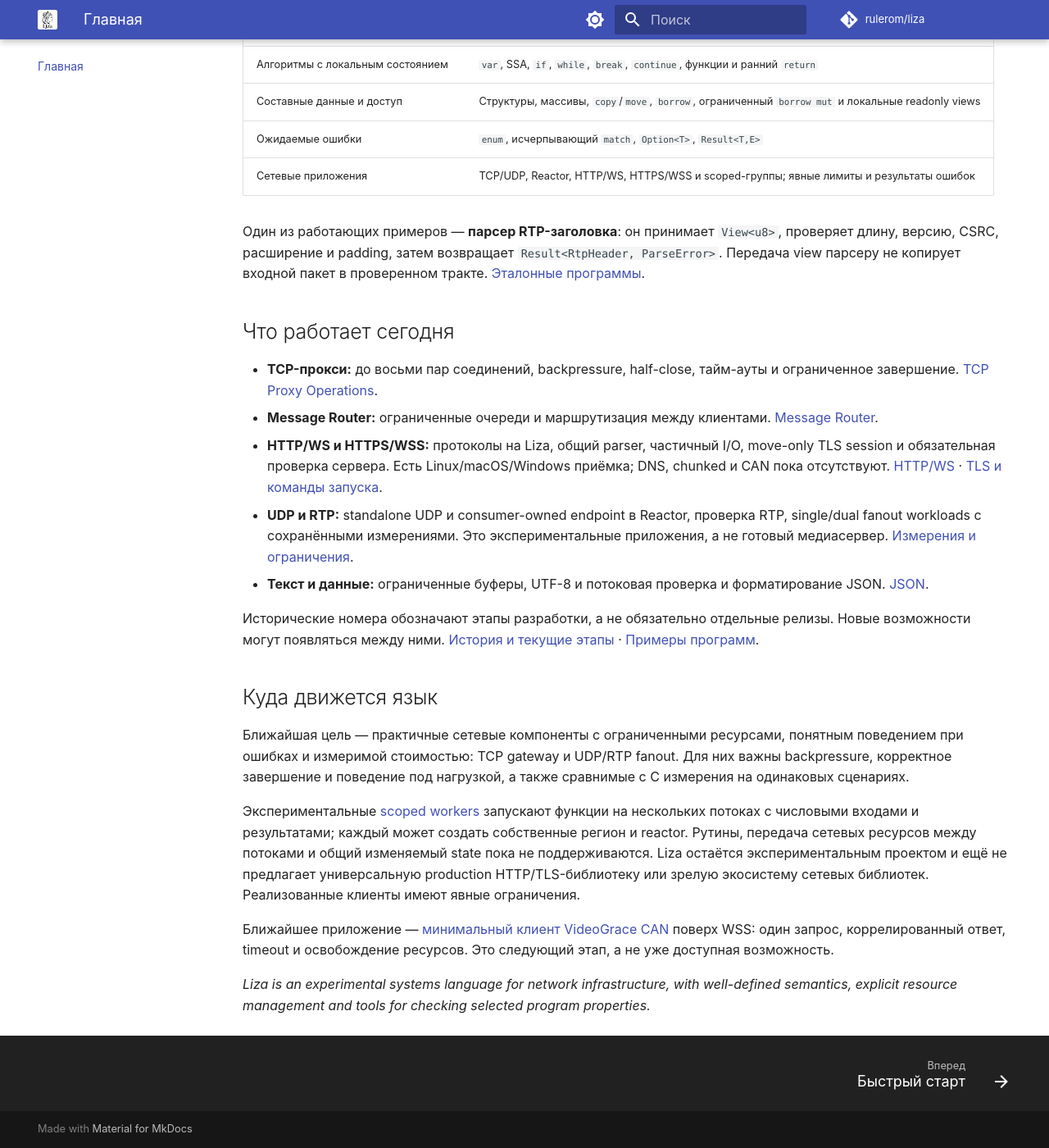
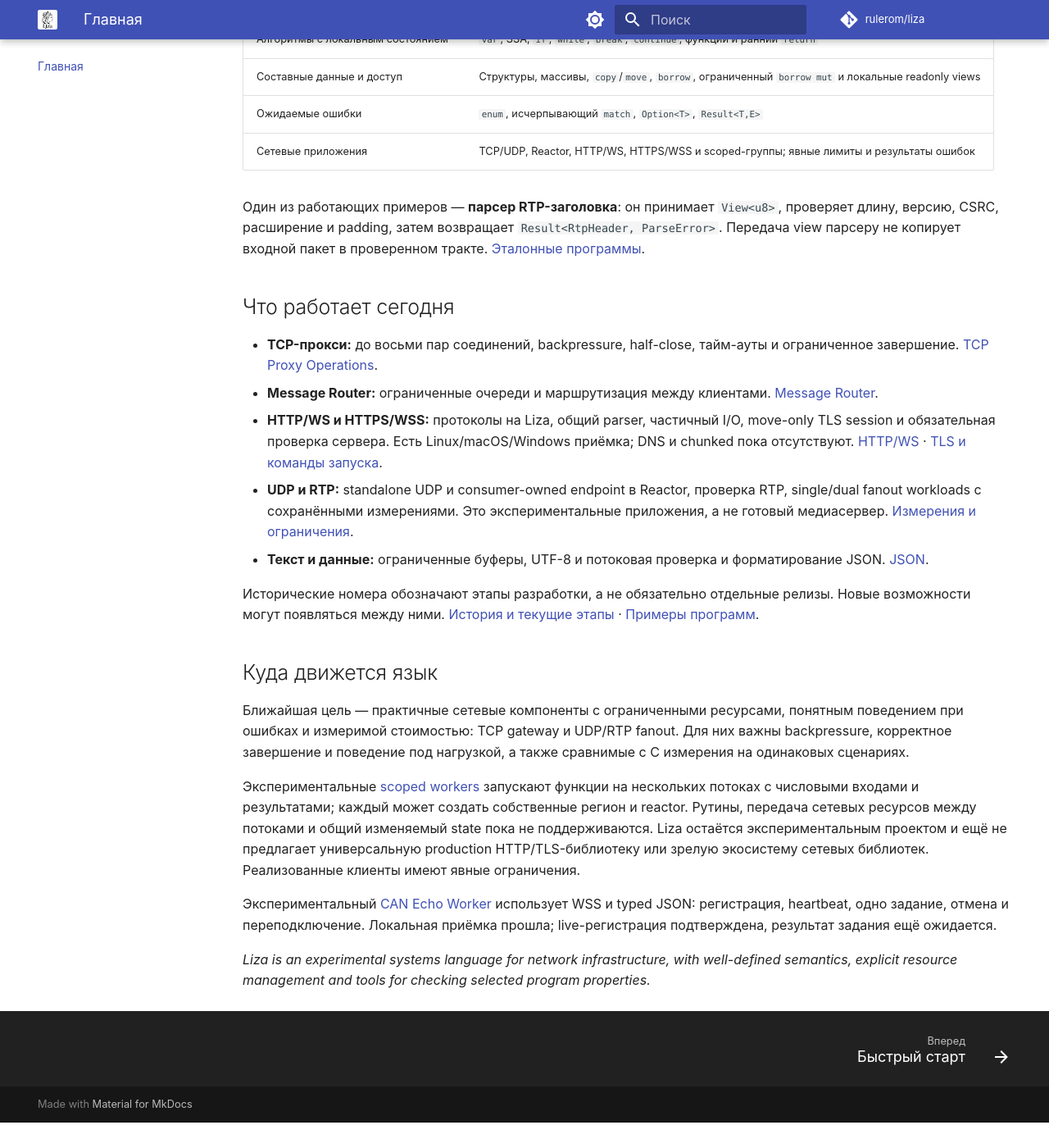
Before and after one commit to rulerom/liza, an MkDocs documentation site: the page built from docs/index.md, in a window 1280 px wide and 1400 px high, scrolled down 4210 px. Shown: the whole window at 82% size. Built offline with MkDocs 1.6.1 and Material for MkDocs 9.7.7, drawn with Linux system fonts in a browser that asks for light colours; comment, search, counter and statistics services are not loaded; after the commit the page ends 5579 px from its top, so only the background shows below that; some of the changed text lies outside the part shown.

Commit message:
Align CAN application status across documentation

```diff
--- a/docs/index.md
+++ b/docs/index.md
@@ -11,7 +11,7 @@ hide:
   <h1>Сетевые сервисы.<br>Явные ресурсы. Проверяемые свойства.</h1>
   <p class="liza-definition">Liza — экспериментальный системный язык для сетевой инфраструктуры: прокси, шлюзов и протокольных сервисов. Он сочетает определённую семантику, явное управление ресурсами и инструменты проверки отдельных свойств программ.</p>
   <p class="liza-lead"><strong>Сегодня:</strong> нативные TCP-прокси и Message Router, HTTP/WS на Liza, HTTPS/WSS с проверкой сервера, scoped-группы и RTP fanout с одним или двумя независимыми сетевыми владельцами.</p>
-  <p class="liza-lead"><strong>Следующий этап:</strong> минимальный WSS-клиент VideoGrace CAN, измерения реальных приложений и расширение проверяемого фрагмента. Язык и его API ещё могут меняться.</p>
+  <p class="liza-lead"><strong>Следующий этап:</strong> live-приёмка CAN Echo Worker, измерения реальных приложений и расширение проверяемого фрагмента. Язык и его API ещё могут меняться.</p>
   <div class="liza-actions">
     <a class="liza-button liza-button-primary" href="getting-started.html">Написать первую программу</a>
     <a class="liza-button" href="network-gateway.html">Verified Network Gateway</a>
@@ -169,7 +169,7 @@ build\hello.exe
   [Message Router](message-router.md).
 - **HTTP/WS и HTTPS/WSS:** протоколы на Liza, общий parser, частичный I/O,
   move-only TLS session и обязательная проверка сервера. Есть Linux/macOS/Windows
-  приёмка; DNS, chunked и CAN пока отсутствуют. [HTTP/WS](http-websocket.md) ·
+  приёмка; DNS и chunked пока отсутствуют. [HTTP/WS](http-websocket.md) ·
   [TLS и команды запуска](tls-transport.md).
 - **UDP и RTP:** standalone UDP и consumer-owned endpoint в Reactor,
   проверка RTP, single/dual fanout workloads с сохранёнными измерениями.
@@ -197,9 +197,9 @@ fanout. Для них важны backpressure, корректное заверш
 предлагает универсальную production HTTP/TLS-библиотеку или зрелую экосистему
 сетевых библиотек. Реализованные клиенты имеют явные ограничения.
 
-Ближайшее приложение — [минимальный клиент VideoGrace CAN](roadmap.md#can-client)
-поверх WSS: один запрос, коррелированный ответ, timeout и освобождение ресурсов.
-Это следующий этап, а не уже доступная возможность.
+Экспериментальный [CAN Echo Worker](can-worker.md) использует WSS и typed JSON:
+регистрация, heartbeat, одно задание, отмена и переподключение. Локальная приёмка
+прошла; live-регистрация подтверждена, результат задания ещё ожидается.
 
 *Liza is an experimental systems language for network infrastructure, with
 well-defined semantics, explicit resource management and tools for checking
```
Also changed, not shown: README.md (+5 -4 lines), docs/milestones.md (+2 -1 lines), docs/reference-programs.md (+3 -2 lines).
